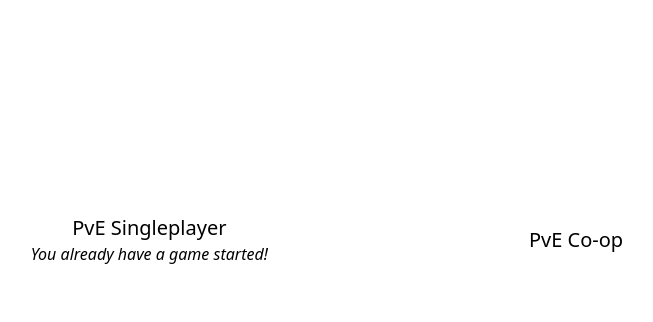
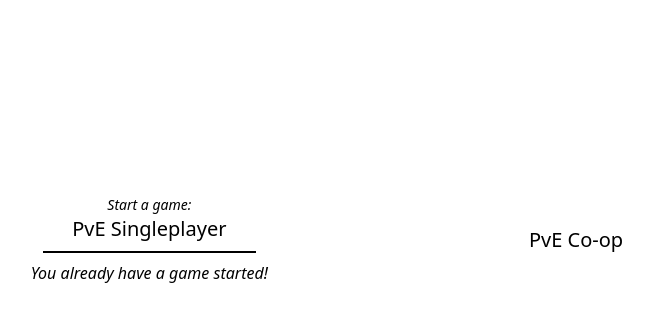
Before and after one commit to PracticallyNothing/robot-wars-php, a PHP site: page /lobby.php in a window 1280 px wide. Shown: the part 239-561 px from the top of the page, without its empty margins (64-717 px from the left). Run offline with PHP 8.4, Linux system fonts and the light colour scheme; a user stored in the database is signed in; some libraries are stand-ins or nearby versions.

Commit message:
Add a small label above PvE singleplayer button

```diff
--- a/lobby.php
+++ b/lobby.php
@@ -48,10 +48,12 @@ if (!isset($_SESSION["username"])) {
         <a hx-post="/game/start_pve.php"
            hx-indicator="#start-pve-text"
            class="group h-full w-full transition-all flex flex-col items-center justify-center hover:bg-slate-300">
+            <p class="text-sm italic">Start a game:</p>
             <p id="start-pve-text"
                class="text-xl transition-all group-hover:text-3xl [&.htmx-request]:animation-spin">
                 PvE Singleplayer
                 <?php if (isset($_SESSION["gameid"])) { ?>
+                    <hr class="w-1/2 border border-black my-2"/>
                     <p class="italic">You already have a game started!</p>
                 <?php } ?>
             </p>
--- a/style.css
+++ b/style.css
@@ -674,6 +674,10 @@ video {
   width: 100vw;
 }
 
+.w-1\/2 {
+  width: 50%;
+}
+
 .shrink {
   flex-shrink: 1;
 }
```
